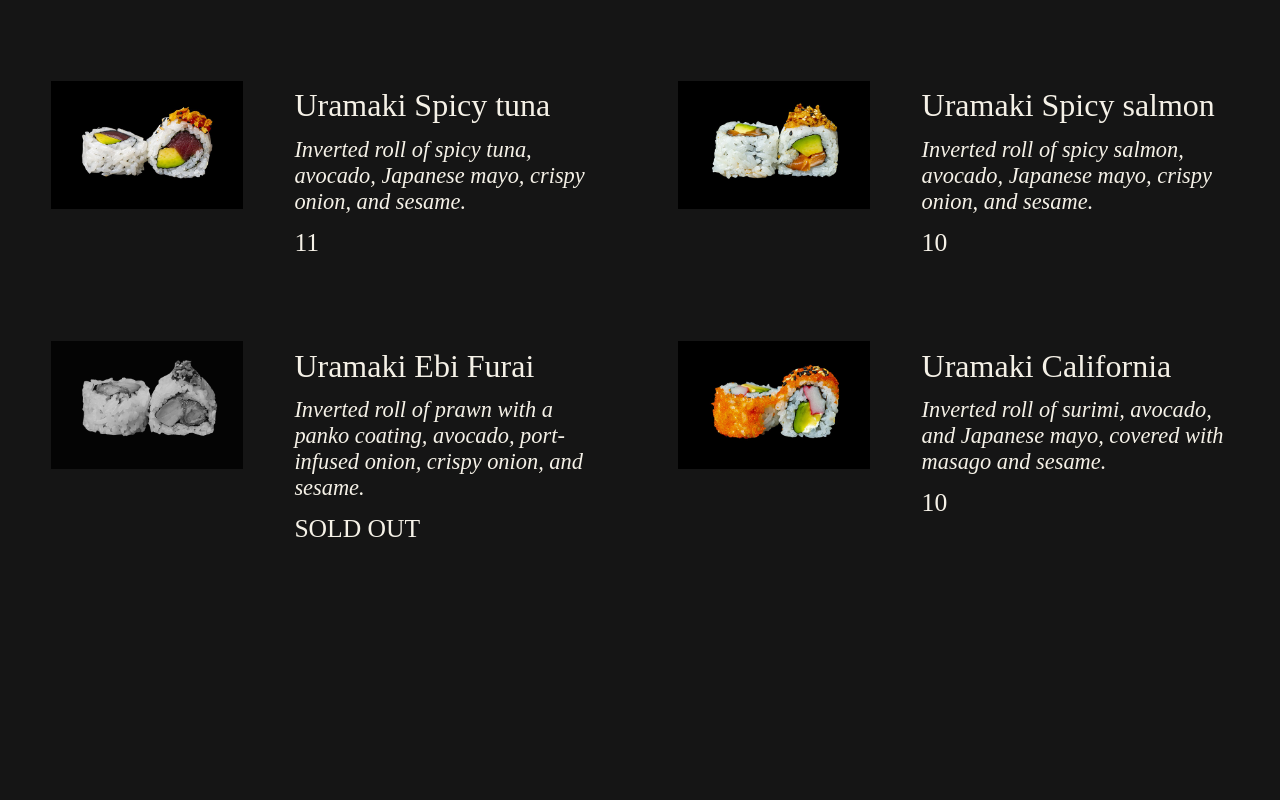
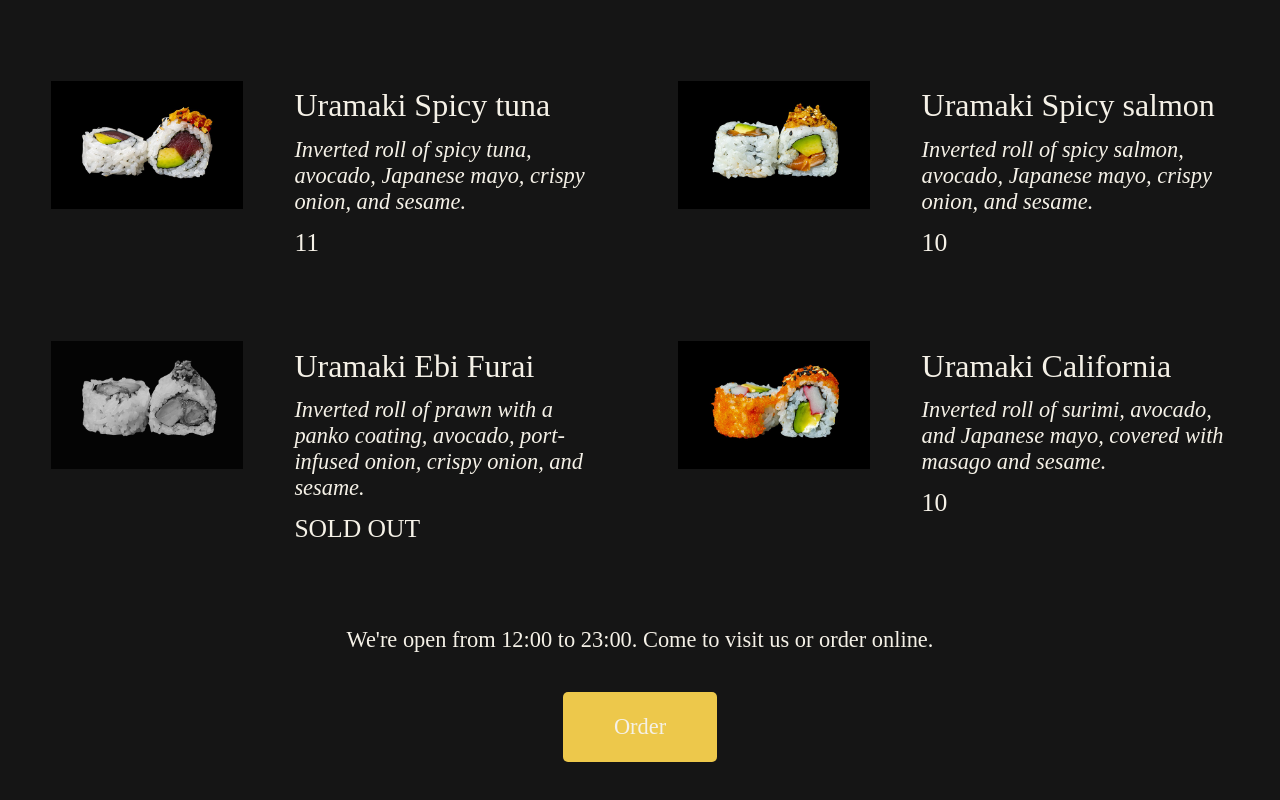
Before and after one commit to cpcastells/sushi-menu, a React (Vite) app: page / in a window 1280 px wide. Shown: the part 724-1524 px from the top of the page. Before the commit the page ends 1370 px from the top, so only its background shows below. Built offline with nearby package versions, Linux system fonts and the light colour scheme.

Commit message:
Create Footer component with styles

```diff
--- a/src/components/App/App.tsx
+++ b/src/components/App/App.tsx
@@ -1,3 +1,4 @@
+import Footer from "../Footer/Footer";
 import Header from "../Header/Header";
 import Menu from "../Menu/Menu";
 import AppStyled from "./AppStyled";
@@ -7,6 +8,7 @@ const App = (): React.ReactElement => {
     <AppStyled>
       <Header />
       <Menu />
+      <Footer />
     </AppStyled>
   );
 };
--- /dev/null
+++ b/src/components/Footer/Footer.tsx
@@ -0,0 +1,24 @@
+import React from "react";
+import FooterStyled from "./FooterStyled";
+import Order from "../Order/Order";
+
+const Footer = (): React.ReactElement => {
+  const hour = new Date().getHours();
+  const openHour = 12;
+  const closeHour = 23;
+  const isOpen = hour >= openHour && hour <= closeHour;
+
+  return (
+    <FooterStyled>
+      {isOpen ? (
+        <Order openHour={openHour} closeHour={closeHour} />
+      ) : (
+        <p>
+          Our doors are open for you from {openHour}:00 to {closeHour}:00.
+        </p>
+      )}
+    </FooterStyled>
+  );
+};
+
+export default Footer;
--- /dev/null
+++ b/src/components/Footer/FooterStyled.tsx
@@ -0,0 +1,7 @@
+import { styled } from "styled-components";
+
+const FooterStyled = styled.footer`
+  font-size: 1.4rem;
+`;
+
+export default FooterStyled;
```
